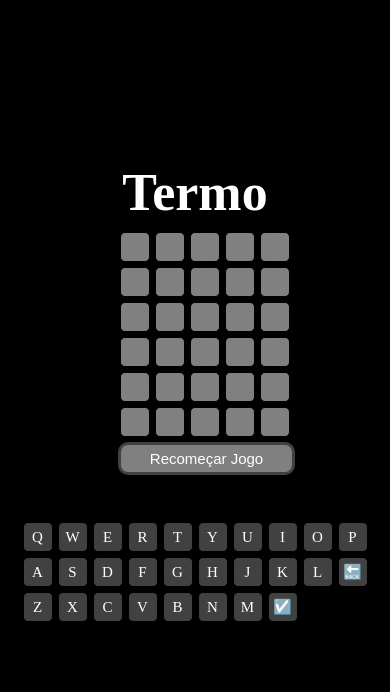
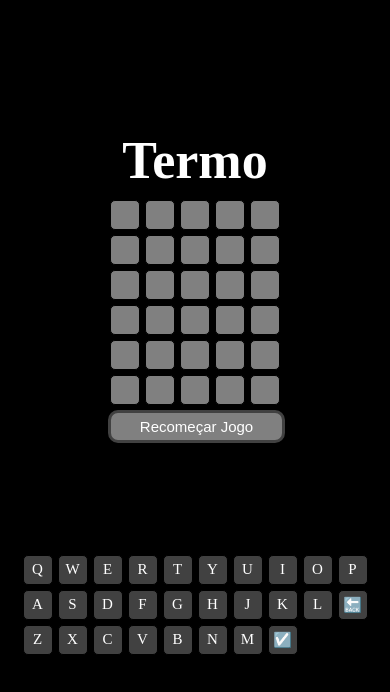
Before and after one commit to ufjf-dcc207/ufjf-dcc207-2024-3-a-trb2-Diegopbetti, a React (Vite) app in the folder vite-project/: page / in a window 390 px wide. Shown: the top 692 px of the page. Built offline with nearby package versions, Linux system fonts and the light colour scheme.

Commit message:
Modifica algumas estilizacoes para celular

```diff
--- a/vite-project/src/components/Jogo.css
+++ b/vite-project/src/components/Jogo.css
@@ -47,8 +47,7 @@
     .jogo{
         flex-direction: column;
         margin-bottom: 20px;
-        width: 200px;
-        height: 270px;
+        width: 180px;
         padding: 10;
     }
 
--- a/vite-project/src/components/Palavra.css
+++ b/vite-project/src/components/Palavra.css
@@ -24,7 +24,7 @@
 }
 
 .letra.parcial {
-   background-color: yellow;
+   background-color: #d3ad69;
 }
 
 .letra.errada {
```
